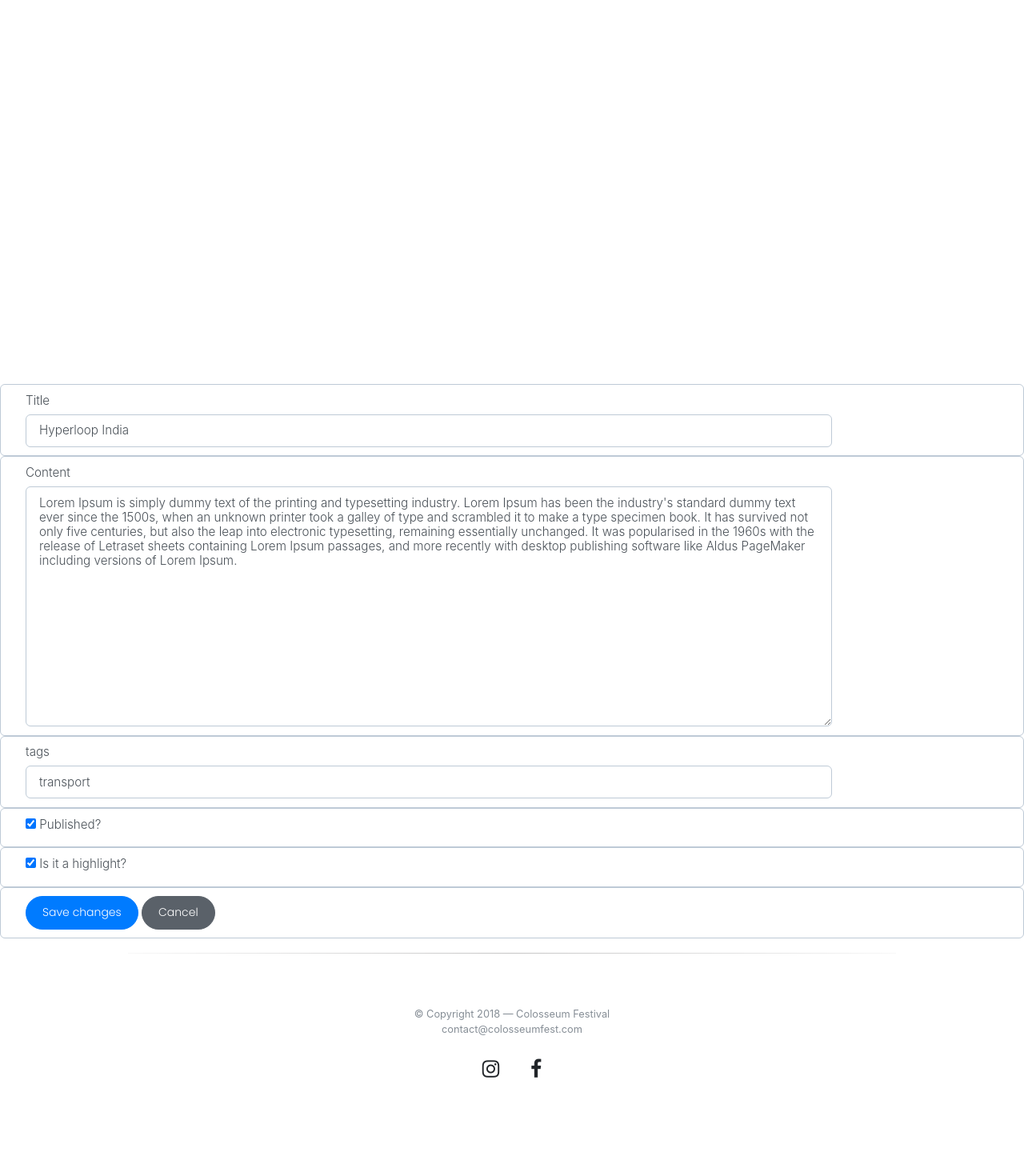
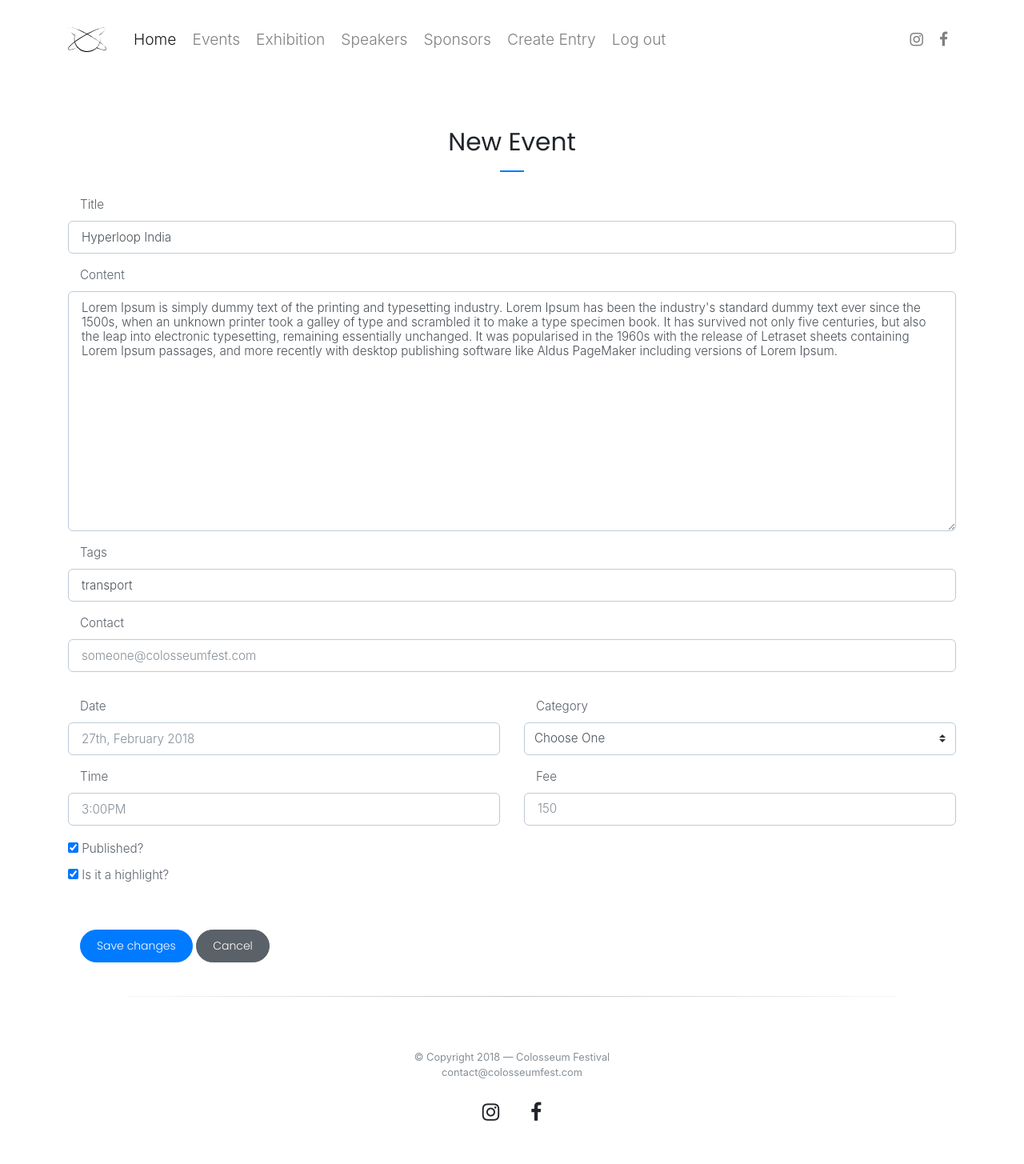
Before and after one commit to sephiroth7712/colo-flask, a Flask app: a page that uses templates/create.html in a window 1280 px wide. Shown: the whole page at 80% size. Before the commit the page ends 1347 px from the top, so only its background shows below. Run offline with Flask 2, Linux system fonts and the light colour scheme; the visitor is signed in with stand-in values (Sample User, id 1); data comes from the database, SQL or seed files in the repository; both versions use the stored data as it was after the commit; some libraries are stand-ins or nearby versions.

Commit message:
Create Event Almost Done

```diff
--- a/app.py
+++ b/app.py
@@ -62,8 +62,12 @@ class Entry(flask_db.Model):
     tags = TextField()
     published = BooleanField(index=True)
     is_highlight = BooleanField(index=True)
+    category = TextField()
+    date = TextField()
+    time = TextField()
+    contact = TextField()
+    fee = TextField()
     timestamp = DateTimeField(default=datetime.datetime.now, index=True)
-
     @property
     def html_content(self):
         """
@@ -186,6 +190,11 @@ def _create_or_edit(entry, template):
         entry.tags = request.form.get('tags') or ''
         entry.is_highlight = request.form.get('is_highlight') or False
         entry.published = request.form.get('published') or False
+        entry.category = request.form.get('category') or ''
+        entry.date = request.form.get('date') or ''
+        entry.time = request.form.get('time') or ''
+        entry.contact = request.form.get('contact') or ''
+        fee = TextField()
         if not (entry.title and entry.content):
             flash('Title and Content are required.', 'danger')
         else:
--- a/templates/base.html
+++ b/templates/base.html
@@ -100,6 +100,7 @@
         crossorigin="anonymous"></script>
     <script src="https://maxcdn.bootstrapcdn.com/bootstrap/4.0.0-beta/js/bootstrap.min.js" integrity="sha384-h0AbiXch4ZDo7tp9hKZ4TsHbi047NrKGLO3SEJAg45jXxnGIfYzk4Si90RDIqNm1"
         crossorigin="anonymous"></script>
+
 </body>
 
 </html>
--- a/templates/create.html
+++ b/templates/create.html
@@ -1,52 +1,67 @@
-{% extends "base2.html" %}
+{% extends "base.html" %} {% block content %}
+<div class="blog py-4">
+  <h3 class="section-title text-center m-5">New Event</h3>
+  <div class="container">
+    <form action="{% block form_action %}{{ url_for('create') }}{% endblock %}" class="form-horizontal" method="post">
+      <label for="title" class="col-sm-2 control-label">Title</label>
+      <input class="form-control" id="title" name="title" type="text" placeholder="Your Awesome Event"  value="{{ entry.title }}">
 
-{% block title %}Create entry{% endblock %}
+      <label for="Content" class="mt-3 col-sm-2 control-label">Content</label>
+      <textarea class="form-control" id="content" name="content" style="height: 300px;">{{ entry.content }}</textarea>
 
-{% block content_title %}Create entry{% endblock %}
+      <label for="tags" class="mt-3 col-sm-2 control-label">Tags</label>
+      <input class="form-control" id="tags" name="tags" type="text" placeholder="AI, Debate, Tensorflow" value="{% if entry.tags %}{{ entry.tags }}{% endif %}">
 
-{% block content %}
-  <form action="{% block form_action %}{{ url_for('create') }}{% endblock %}" class="form-horizontal" method="post">
-    <div class="form-control">
-      <label for="title" class="col-sm-2 control-label">Title</label>
-      <div class="col-sm-10">
-        <input class="form-control" id="title" name="title" type="text" value="{{ entry.title }}">
+      <label for="contact" class="mt-3 col-sm-2 control-label">Contact</label>
+      <input class="form-control" id="contact" name="contact" type="text" placeholder="someone@colosseumfest.com" value="{% if entry.contact %}{{ entry.contact }}{% endif %}">
+
+
+      <div class="row mt-3">
+        <div class="col-md-6">
+            <label for="date" class="mt-3 col-sm-2 control-label">Date</label>
+            <input class="form-control" id="date" name="date" type="text" placeholder="27th, February 2018" value="{% if entry.date %}{{ entry.date }}{% endif %}">
+
+            <label for="date" class="mt-3 col-sm-2 control-label">Time</label>
+            <input class="form-control" id="time" name="time" type="text" placeholder="3:00PM" value="{% if entry.time %}{{ entry.time }}{% endif %}">
+        </div>
+        <div class="col-md-6">
+            <label for="date" class="mt-3 col-sm-2 control-label">Category</label>
+                <select class="custom-select d-block col-md-3" id="Category" required>
+                    <option value="" hidden>Choose One</option>
+                    <option value="Talk">Talk</option>
+                    <option value="Workshop">Workshop</option>
+                    <option value="Competition">Competition</option>
+                    <option value="Exhibition">Exhibition</option>
+                    <option value="Games">Games</option>
+                </select>
+
+            <label for="date" class="mt-3 col-sm-2 control-label">Fee</label>
+            <input class="form-control" id="fee" name="fee" type="text" placeholder="150" value="{% if entry.date %}{{ entry.date }}{% endif %}">
         </div>
       </div>
-    <div class="form-control">
-      <label for="Content" class="col-sm-2 control-label">Content</label>
-      <div class="col-sm-10">
-        <textarea class="form-control" id="content" name="content" style="height: 300px;">{{ entry.content }}</textarea>
+
+      <div class="mt-3 checkbox">
+        <label>
+          <input name="published" type="checkbox" value="y" {% if entry.published %} checked="checked" {% endif %}> Published?
+        </label>
       </div>
-    </div>
-    <div class="form-control">
-      <label for="tags" class="col-sm-2 control-label">tags</label>
-      <div class="col-sm-10">
-          <input class="form-control" id="tags" name="tags" type="text" value="{{ entry.tags }}">
-      </div>
-    </div>
-    <div class="form-control">
-      <div class="col-sm-offset-2 col-sm-10">
+
       <div class="checkbox">
         <label>
-            <input name="published" type="checkbox" value="y"{% if entry.published %} checked="checked"{% endif %}> Published?
+          <input name="is_highlight" type="checkbox" value="y" {% if entry.is_highlight %} checked="checked" {% endif %}> Is it a highlight?
         </label>
       </div>
-      </div>
-    </div>
-    <div class="form-control">
-      <div class="col-sm-offset-2 col-sm-10">
-        <div class="checkbox">
-          <label>
-            <input name="is_highlight" type="checkbox" value="y"{% if entry.is_highlight %} checked="checked"{% endif %}> Is it a highlight?
-          </label>
-        </div>
-      </div>
-    </div>
-    <div class="form-control">
-      <div class="col-sm-offset-2 col-sm-10">
+
+      <div>
+        <div class="mt-5 col-sm-offset-2 col-sm-10 col-lg-12">
           <button class="btn btn-primary btn-pill" type="submit">{% block save_button %}Create{% endblock %}</button>
           <a class="btn btn btn-secondary btn-pill" href="{{ url_for('index') }}">Cancel</a>
         </div>
       </div>
     </form>
+  </div>
+</div>
+<script>
+    $('#datepicker-example').datepicker();
+</script>
 {% endblock %}
```
Also changed, not shown: blog.db. Lines whose indentation alone changed are shown as unchanged.
